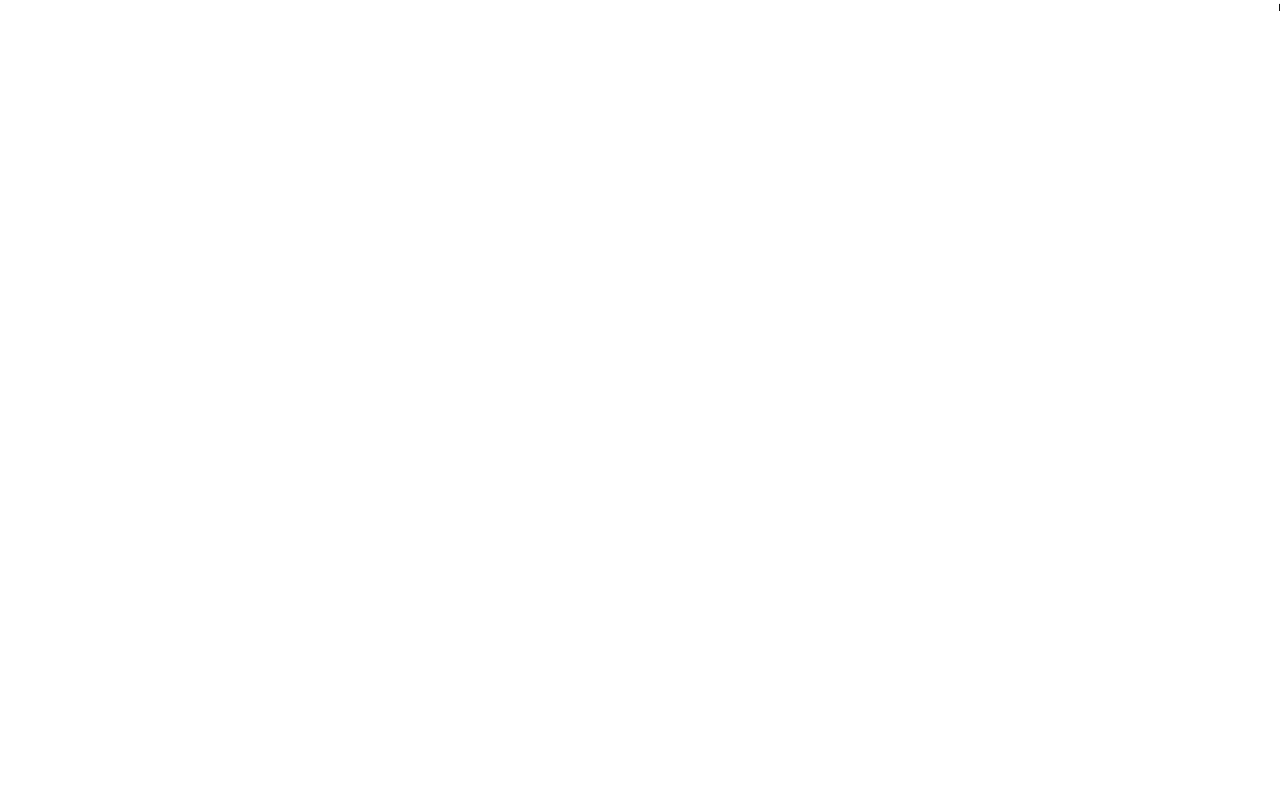
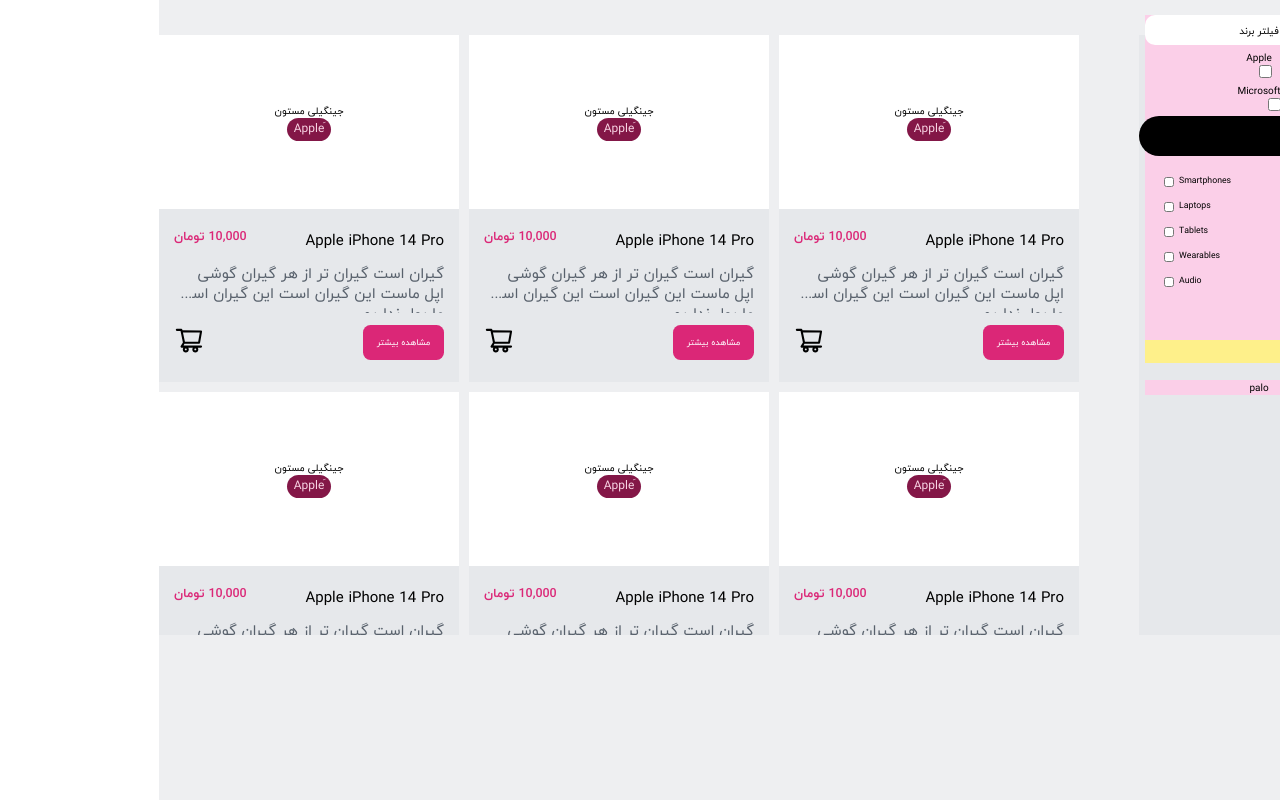
Before and after one commit to mahsanajafii/e-commerce, a React (Vite) app: page /shop in a window 1280 px wide. Before the commit this address had no page. Built offline with nearby package versions, Linux system fonts and the light colour scheme.

Commit message:
add shop components

```diff
--- a/src/components/common/filterByGroup/FilterByGroup.tsx
+++ b/src/components/common/filterByGroup/FilterByGroup.tsx
@@ -1,4 +1,4 @@
-import Checkbox from '../common/checkbox/Checkbox';
+import Checkbox from '../checkbox/Checkbox';
 import { useState } from 'react';
 
  function FilterByGroup() {
--- /dev/null
+++ b/src/components/shop/Shop.tsx
@@ -0,0 +1,121 @@
+import Button from "../common/button/Button";
+import Checkbox from "../common/checkbox/Checkbox";
+import FilterByGroup from "../common/filterByGroup/FilterByGroup";
+import ShopProductCard from "../common/productCard/shopProductCard/ShopProductCard"
+interface IProductCardProps {
+    productImg: string;
+    productTitle: string;
+    badgeTitle: string;
+    brandTitele: string;
+    description: string;
+
+  }
+  interface IShopProps {
+    shopProducts: IProductCardProps[];
+}
+const Shop:React.FC<IShopProps> = () => {
+    const shopCarts=[
+         {
+             productImg: "جینگیلی مستون",
+             productTitle: "Apple iPhone 14 Pro",
+             badgeTitle: "10,000 تومان",
+             brandTitele: "َApple",
+             description: " گیران است گیران تر از هر گیران گوشی اپل ماست این گیران است این گیران است ما پول نداریم",
+           },
+           {
+             productImg: "جینگیلی مستون",
+             productTitle: "Apple iPhone 14 Pro",
+             badgeTitle: "10,000 تومان",
+             brandTitele: "َApple",
+             description: " گیران است گیران تر از هر گیران گوشی اپل ماست این گیران است این گیران است ما پول نداریم",
+           },
+           {
+             productImg: "جینگیلی مستون",
+             productTitle: "Apple iPhone 14 Pro",
+             badgeTitle: "10,000 تومان",
+             brandTitele: "َApple",
+             description: " گیران است گیران تر از هر گیران گوشی اپل ماست این گیران است این گیران است ما پول نداریم",
+           },
+           {
+             productImg: "جینگیلی مستون",
+             productTitle: "Apple iPhone 14 Pro",
+             badgeTitle: "10,000 تومان",
+             brandTitele: "َApple",
+             description: " گیران است گیران تر از هر گیران گوشی اپل ماست این گیران است این گیران است ما پول نداریم",
+           },{
+             productImg: "جینگیلی مستون",
+             productTitle: "Apple iPhone 14 Pro",
+             badgeTitle: "10,000 تومان",
+             brandTitele: "َApple",
+             description: " گیران است گیران تر از هر گیران گوشی اپل ماست این گیران است این گیران است ما پول نداریم",
+           },
+           {
+             productImg: "جینگیلی مستون",
+             productTitle: "Apple iPhone 14 Pro",
+             badgeTitle: "10,000 تومان",
+             brandTitele: "َApple",
+             description: " گیران است گیران تر از هر گیران گوشی اپل ماست این گیران است این گیران است ما پول نداریم",
+           },
+           {
+             productImg: "جینگیلی مستون",
+             productTitle: "Apple iPhone 14 Pro",
+             badgeTitle: "10,000 تومان",
+             brandTitele: "َApple",
+             description: " گیران است گیران تر از هر گیران گوشی اپل ماست این گیران است این گیران است ما پول نداریم",
+           },{
+             productImg: "جینگیلی مستون",
+             productTitle: "Apple iPhone 14 Pro",
+             badgeTitle: "10,000 تومان",
+             brandTitele: "َApple",
+             description: " گیران است گیران تر از هر گیران گوشی اپل ماست این گیران است این گیران است ما پول نداریم",
+           }
+     ]
+     const brands=["Apple","Microsoft"]
+  return (
+    <main className="w-full h-full justify-center  flex ">
+    <section className="w-[122rem] h-[60rem]  flex flex-row justify-start items-center mt-14 gap-24">
+        {/* right....................................................... */}
+        {/* {
+  className?: string;
+  labelStyle?: string;
+  label?: string;
+  id?: string;
+  checked?: boolean;
+  onChange?: (checked: boolean) => void;
+} */}
+    <section className="flex flex-col justify-start items-center h-full bg-base-side w-1/4">
+    <div className=" bg-yellow-200 w-[95%] h-[32.8rem] gap-16 pt-5 flex flex-col justify-center items-center">
+        <div className="w-full bg-pink-200 gap-2 flex flex-col justify-center items-center">
+            <Button className="bg-base-menu w-full rounded-2xl py-3 px-[6.5rem] ">فیلتر برند</Button>
+            {
+                brands.map((brand,index)=>(
+
+                    <Checkbox key={index} className="rounded-full flex flex-row justify-start bg-blue-400" label={brand}/>
+                ))
+            }
+            <FilterByGroup/>
+        </div>
+
+
+        <div className="w-full bg-pink-200  flex flex-col justify-center items-center">palo</div>
+    </div>
+
+
+
+    </section>
+
+    {/* left....................................................... */}
+
+
+    <section className=" grid grid-cols-3 gap-4 h-full w-full overflow-y-scroll overflow-x-hidden">
+        {shopCarts.map((cart,index)=>(
+
+    <ShopProductCard  key={index} flexOptional="flex-col" heightOptional="h-[34.7rem]" productTitle={cart.productTitle}  productImg={cart.productImg}  badgeTitle={cart.badgeTitle}  brandTitele={cart.brandTitele}  description={cart.description}/>
+        ))}
+    </section>
+    </section>
+    </main>
+  )
+}
+
+export default Shop
--- a/src/pages/index/pages.ts
+++ b/src/pages/index/pages.ts
@@ -7,8 +7,8 @@
 import CheckoutPage from "../checkoutPage/CheckoutPage";
 import ProfilePage from "../profilePage/ProfilePage";
 import ShoppingProgressThirdStepPage from "../shoppingProgressThirdStepPage/ShoppingProgressThirdStepPage"
-
+import  ShopPage  from "../shopPage/ShopPage";
 /* import the page here*/
 
 // EXPORT your page ==>
-export { AuthenticationPage, DashBoardPage, HomePage, NotFoundPage, FavoritesPage,ProfilePage ,CheckoutPage,ShoppingProgressThirdStepPage };
+export { AuthenticationPage, DashBoardPage, HomePage, NotFoundPage, FavoritesPage,ProfilePage ,CheckoutPage,ShoppingProgressThirdStepPage,ShopPage };
--- /dev/null
+++ b/src/pages/shopPage/ShopPage.tsx
@@ -0,0 +1,10 @@
+import Shop from "../../components/shop/Shop"
+
+
+const ShopPage = () => {
+  return (
+<Shop/>
+  )
+}
+
+export default ShopPage
--- a/tailwind.config.js
+++ b/tailwind.config.js
@@ -81,5 +81,6 @@
         html: { fontSize: '10px' },
       });
     },
+
   ],
 };
```
Also changed, not shown: src/routes/Router.tsx (+6 -1 lines), 1 other file (tests, documents, lock files or other folders).
